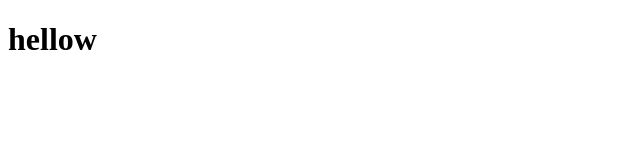
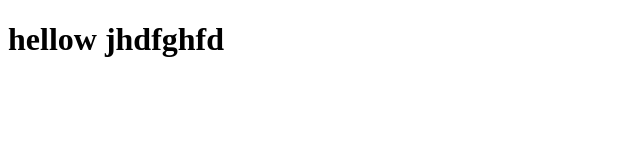
Before and after one commit to rohitbisen24/new-pro, a plain HTML site: page indexx.html in a window 1280 px wide. Shown: the whole page, without its empty margins (0-640 px from the left). Drawn offline with Linux system fonts and the light colour scheme.

Commit message:
chnge code

```diff
--- a/indexx.html
+++ b/indexx.html
@@ -8,6 +8,6 @@
 
 </head>
 <body>
-    <h1>hellow</h1>
+    <h1>hellow jhdfghfd</h1>
 </body>
 </html>
```
